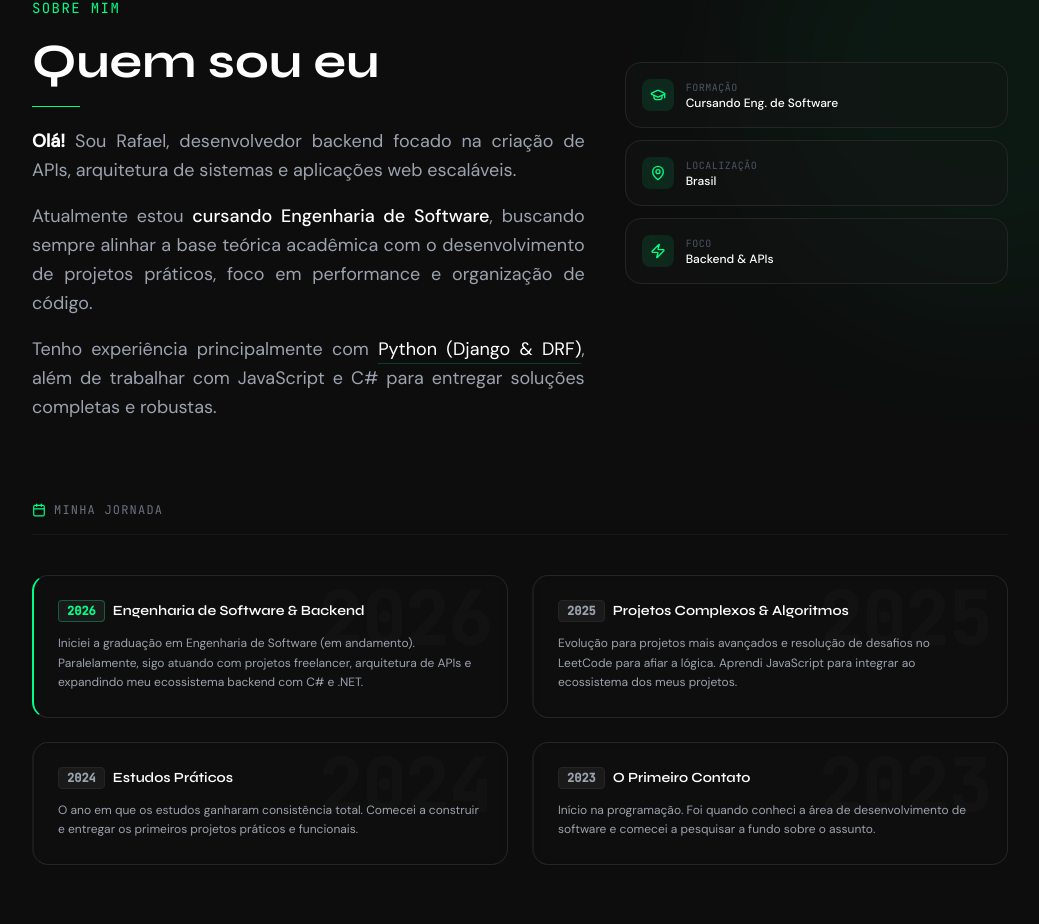
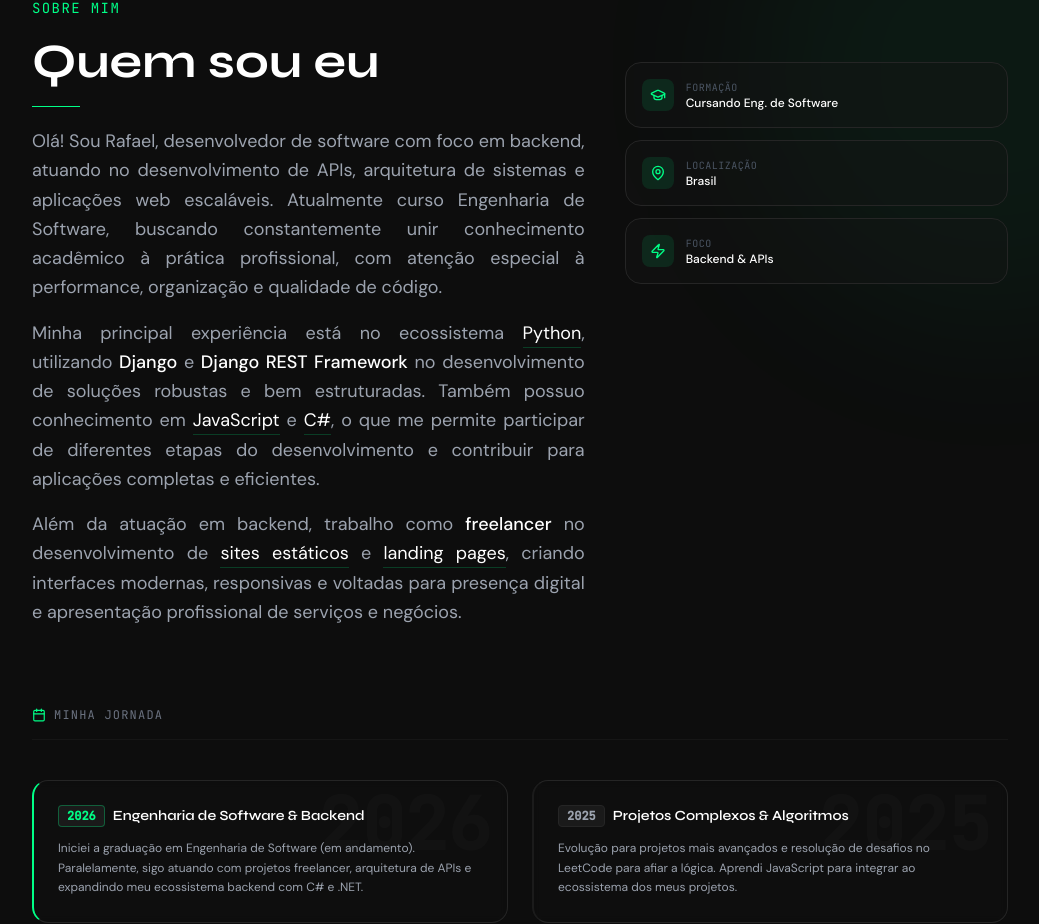
Before and after one commit to Rafael-Domiciano-Maia-Mateus/Rafael-Developer, a React (Vite) app: page / in a window 1280 px wide. Shown: the part 898-1822 px from the top of the page, without its empty margins (120-1159 px from the left). Built offline with nearby package versions, Linux system fonts and the light colour scheme.

Commit message:
feat: update bio

```diff
--- a/src/i18n.js
+++ b/src/i18n.js
@@ -32,9 +32,9 @@ i18n.use(initReactI18next).init({
                     heading: 'Who I am',
                     subheading: 'A bit about my journey and what drives me.',
                     bio: {
-                        p1: "<strong class='text-white font-semibold'>Hello!</strong> I'm Rafael, a backend developer focused on creating APIs, systems architecture, and scalable web applications.",
-                        p2: "I'm currently <span class='text-white font-medium'>pursuing a Software Engineering degree</span>, always aiming to align academic theory with hands-on project development, focusing on performance and clean code.",
-                        p3: "I have experience primarily with <span class='text-white border-b border-accent/20 pb-0.5'>Python (Django & DRF)</span>, alongside working with JavaScript and C# to deliver complete and robust solutions.",
+                        p1: "<strong class='text-white font-semibold'>Hello!</strong> I'm Rafael, a software developer focused on <span class='text-white border-b border-accent/20 pb-0.5'>backend</span>, working on APIs, system architecture, and scalable web applications. I am currently studying <span class='text-white font-medium'>Software Engineering</span>, constantly seeking to combine academic knowledge with professional practice, with special attention to <span class='text-white border-b border-accent/20 pb-0.5'>performance</span>, organization, and code quality.",
+                        p2: "My main experience is within the <span class='text-white border-b border-accent/20 pb-0.5'>Python</span> ecosystem, using <span class='text-white font-medium'>Django</span> and <span class='text-white font-medium'>Django REST Framework</span> to develop robust and well-structured solutions. I also have experience with <span class='text-white border-b border-accent/20 pb-0.5'>JavaScript</span> and <span class='text-white border-b border-accent/20 pb-0.5'>C#</span>, allowing me to contribute across different stages of development and build complete, efficient applications.",
+                        p3: "In addition to backend development, I also work as a <span class='text-white font-medium'>freelancer</span> creating <span class='text-white border-b border-accent/20 pb-0.5'>static websites</span> and <span class='text-white border-b border-accent/20 pb-0.5'>landing pages</span>, developing modern, responsive interfaces focused on digital presence and professional business presentation.",
                     },
                     cards: {
                         education: 'B.S. in Software Eng.',
@@ -151,9 +151,9 @@ i18n.use(initReactI18next).init({
                     heading: 'Quem sou eu',
                     subheading: 'Um pouco sobre minha trajetória e o que me move.',
                     bio: {
-                        p1: "<strong class='text-white font-semibold'>Olá!</strong> Sou Rafael, desenvolvedor backend focado na criação de APIs, arquitetura de sistemas e aplicações web escaláveis.",
-                        p2: "Atualmente estou <span class='text-white font-medium'>cursando Engenharia de Software</span>, buscando sempre alinhar a base teórica acadêmica com o desenvolvimento de projetos práticos, foco em performance e organização de código.",
-                        p3: "Tenho experiência principalmente com <span class='text-white border-b border-accent/20 pb-0.5'>Python (Django & DRF)</span>, além de trabalhar com JavaScript e C# para entregar soluções completas e robustas.",
+                        p1: 'Olá! Sou Rafael, desenvolvedor de software com foco em backend, atuando no desenvolvimento de APIs, arquitetura de sistemas e aplicações web escaláveis. Atualmente curso Engenharia de Software, buscando constantemente unir conhecimento acadêmico à prática profissional, com atenção especial à performance, organização e qualidade de código.',
+                        p2: "Minha principal experiência está no ecossistema <span class='text-white border-b border-accent/20 pb-0.5'>Python</span>, utilizando <span class='text-white font-medium'>Django</span> e <span class='text-white font-medium'>Django REST Framework</span> no desenvolvimento de soluções robustas e bem estruturadas. Também possuo conhecimento em <span class='text-white border-b border-accent/20 pb-0.5'>JavaScript</span> e <span class='text-white border-b border-accent/20 pb-0.5'>C#</span>, o que me permite participar de diferentes etapas do desenvolvimento e contribuir para aplicações completas e eficientes.",
+                        p3: "Além da atuação em backend, trabalho como <span class='text-white font-medium'>freelancer</span> no desenvolvimento de <span class='text-white border-b border-accent/20 pb-0.5'>sites estáticos</span> e <span class='text-white border-b border-accent/20 pb-0.5'>landing pages</span>, criando interfaces modernas, responsivas e voltadas para presença digital e apresentação profissional de serviços e negócios.",
                     },
                     cards: {
                         education: 'Cursando Eng. de Software',
```
